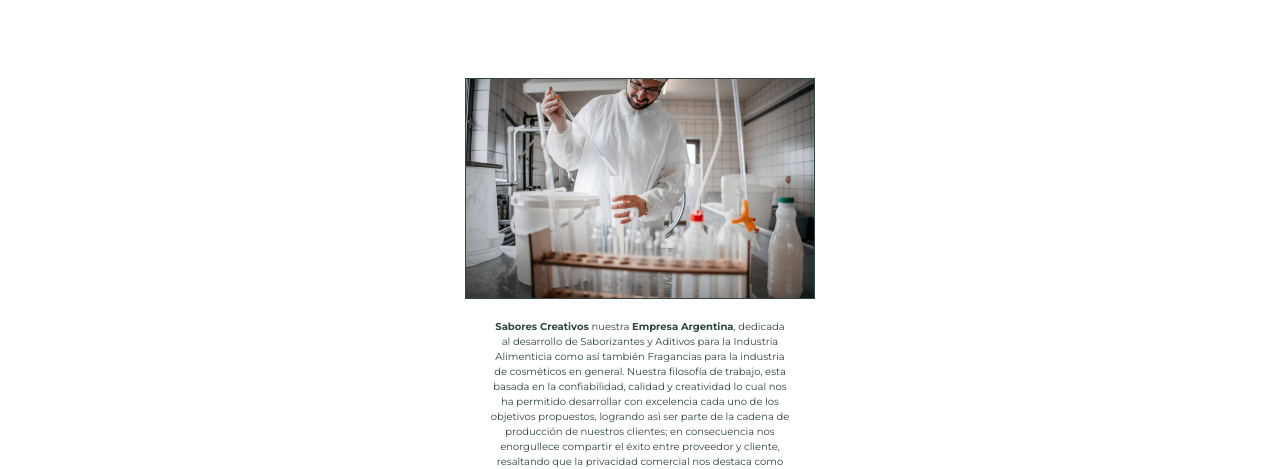
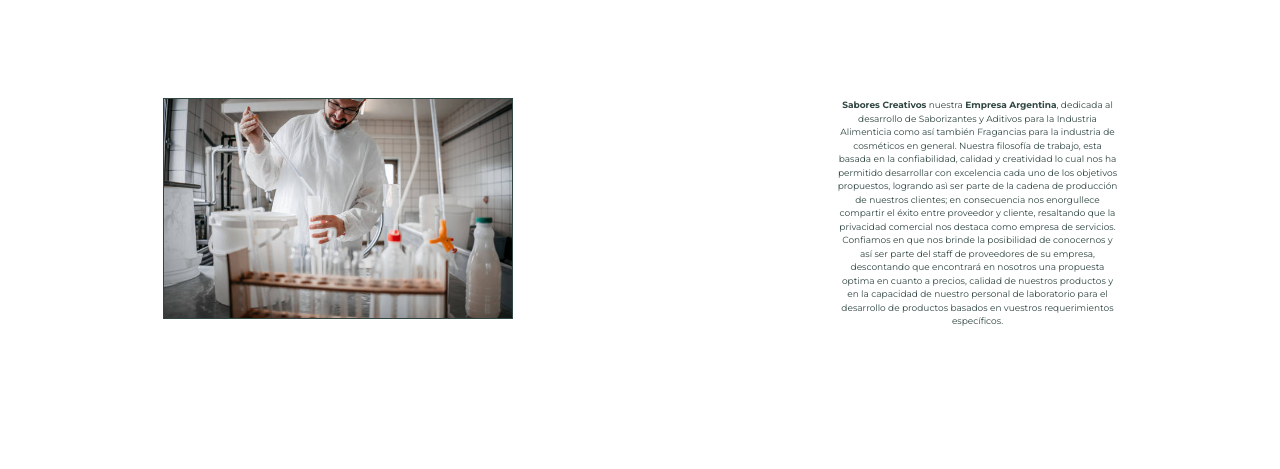
Before and after one commit to TobiasArmiento/finalsabores, a plain HTML site: page sections/Nosotros.html in a window 1280 px wide. Shown: the part 332-801 px from the top of the page. Drawn offline with nearby package versions, Linux system fonts and the light colour scheme.

Commit message:
agrego media 645px nosotros

```diff
--- a/css/style.css
+++ b/css/style.css
@@ -200,6 +200,9 @@ p strong{
     align-items: center;
 }
 
+
+
+
 @media(min-width:500px){
     header{
         grid-area: header;
@@ -269,6 +272,18 @@ p strong{
         justify-content: space-evenly;
     }
 
+}
+
+@media(min-width:645px){
+    .nosotros{
+        flex-direction: row;
+        justify-content: space-around;
+    }
+
+    .parrafoNosotros{
+        width: 280px;
+        font-size: 9px;
+    }
 }
 
 
```
